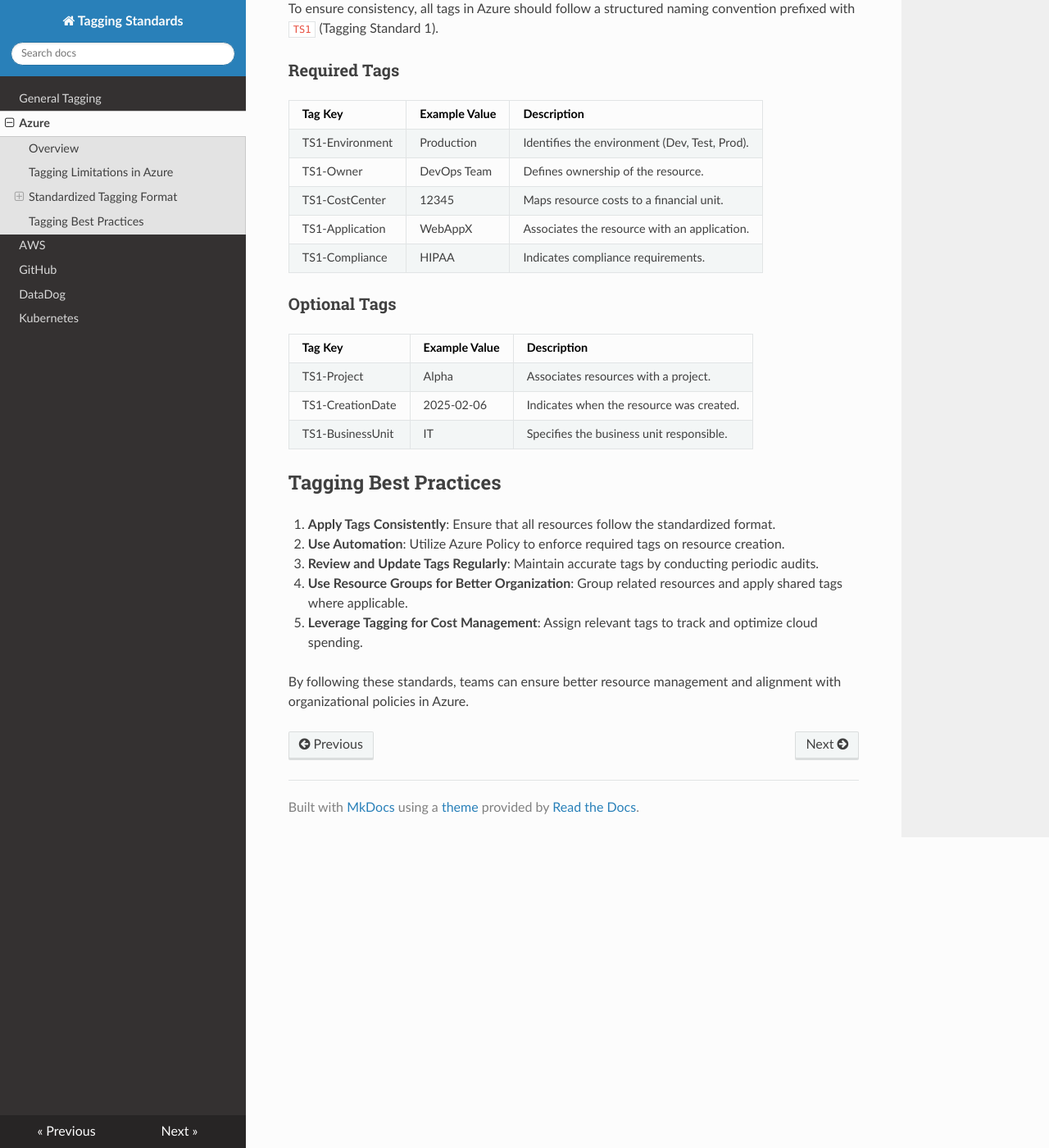
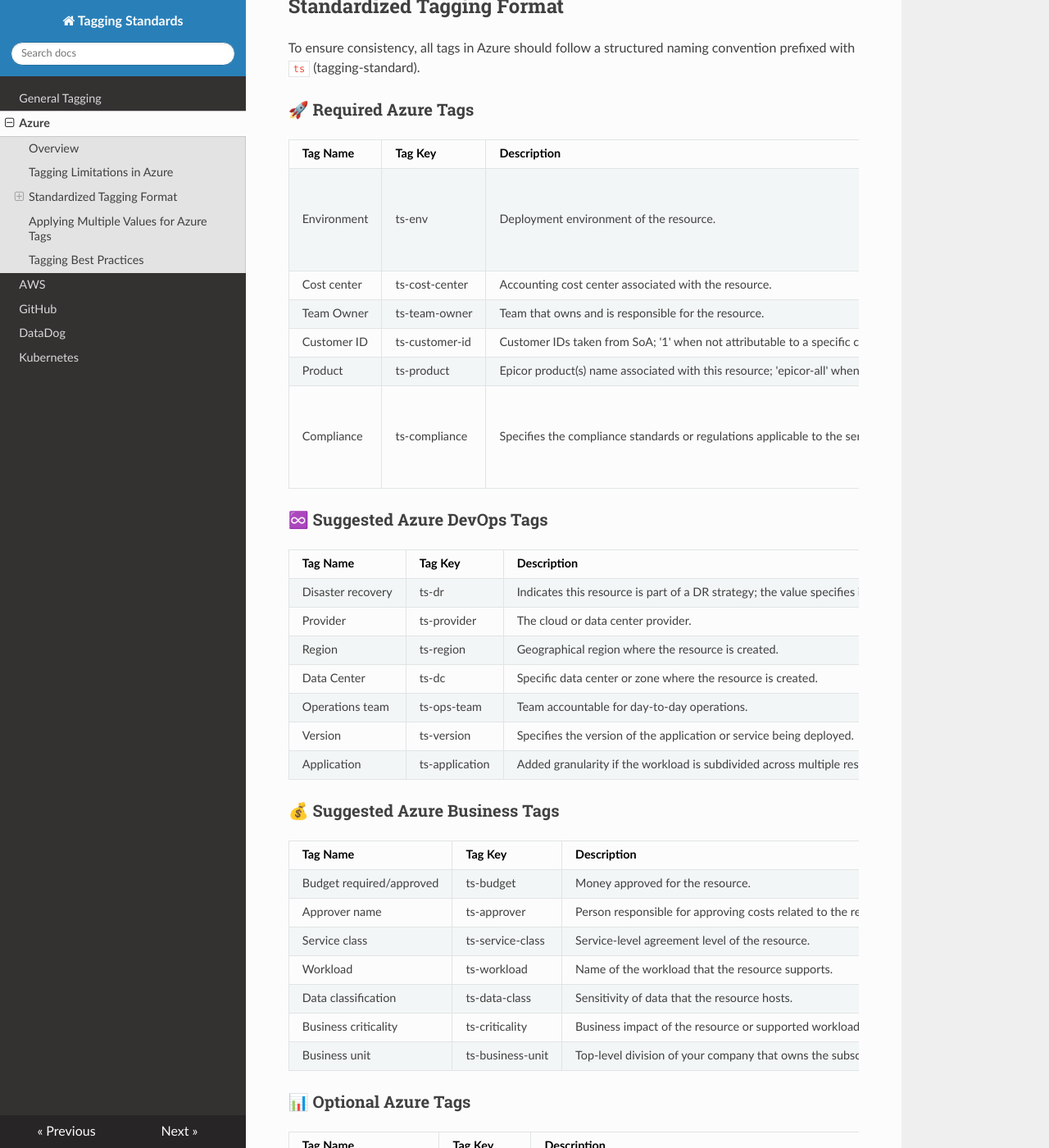
Before and after one commit to linda-silva/tagging-draft, an MkDocs documentation site: the page built from docs/azure.md, in a window 1280 px wide and 1400 px high, scrolled down 691 px. Shown: the whole window at 82% size. Built offline with MkDocs 1.6.1, drawn with Linux system fonts in a browser that asks for light colours; nearby versions of some CDN libraries; some of the changed text lies outside the part shown.

Commit message:
Specific tags for Azure and updating AWS

```diff
--- a/docs/azure.md
+++ b/docs/azure.md
@@ -4,32 +4,59 @@
 Azure supports resource tagging to help with organization, cost management, and governance. However, Azure has specific limitations and best practices that must be followed when implementing tagging standards.
 
 ## Tagging Limitations in Azure
+- **Tag Format**: Tags are name-value pairs where names and values are specified separately. Names are required, values are optional.
+- **Character Limits**:
+  - Tag names: Up to **512 characters** (except for storage accounts, which have a limit of 128 characters).
+  - Tag values: Up to **256 characters**.
+- **Allowed Characters**: Tag names and values may only contain alphanumeric characters, `-` , `_` , `.` (Azure allows other characters, but those violate our standards for other technologies)
+- **Case Sensitivity**: Tag names are **case-insensitive**, but values are **case-sensitive**.
 - **Maximum Tags per Resource**: Each resource can have up to **50 tags**.
-- **Tag Name and Value Length**:
-  - Tag names can be up to **512 characters** (except for storage accounts, which have a limit of 128 characters).
-  - Tag values can be up to **256 characters**.
-- **Case Sensitivity**: Tag names are **case-insensitive**, but values are **case-sensitive**.
-- **Restricted Characters**: Tag names and values **cannot** contain special characters like `<`, `>`, `%`, `&`, `?`.
 - **Inherited Tags**: Tags applied to resource groups are **not automatically inherited** by resources within the group.
 
 ## Standardized Tagging Format
-To ensure consistency, all tags in Azure should follow a structured naming convention prefixed with `TS1` (Tagging Standard 1).
+To ensure consistency, all tags in Azure should follow a structured naming convention prefixed with `ts` (tagging-standard).
 
-### Required Tags
-| Tag Key            | Example Value        | Description                                      |
-|--------------------|---------------------|--------------------------------------------------|
-| TS1-Environment   | Production          | Identifies the environment (Dev, Test, Prod).   |
-| TS1-Owner         | DevOps Team         | Defines ownership of the resource.              |
-| TS1-CostCenter    | 12345               | Maps resource costs to a financial unit.        |
-| TS1-Application   | WebAppX             | Associates the resource with an application.    |
-| TS1-Compliance    | HIPAA               | Indicates compliance requirements.              |
+### 🚀 Required Azure Tags
+| Tag Name     | Tag Key          | Description                                                                                                     | Values                                            | Scope        |
+|--------------|------------------|-----------------------------------------------------------------------------------------------------------------|---------------------------------------------------|-------------|
+| Environment  | ts-env              | Deployment environment of the resource.                                                                         | prod<br>dev<br>qa<br>stage<br>sandbox<br>TBD      | General      |
+| Cost center  | ts-cost-center   | Accounting cost center associated with the resource.                                                            | TBD                                               | General      |
+| Team Owner   | ts-team-owner    | Team that owns and is responsible for the resource.                                                             | TBD                                               | General      |
+| Customer ID  | ts-customer-id   | Customer IDs taken from SoA; '1' when not attributable to a specific customer.                                  | TBD                                               | General      |
+| Product      | ts-product       | Epicor product(s) name associated with this resource; 'epicor-all' when not attributable to a specific product. | TBD                                               | General      |
+| Compliance   | ts-compliance    | Specifies the compliance standards or regulations applicable to the service.                                    | pci-dss<br>sox<br>fedramp<br>gdpr<br>hipaa<br>soc | General      |
 
-### Optional Tags
-| Tag Key            | Example Value        | Description                                      |
-|--------------------|---------------------|--------------------------------------------------|
-| TS1-Project       | Alpha               | Associates resources with a project.            |
-| TS1-CreationDate  | 2025-02-06          | Indicates when the resource was created.        |
-| TS1-BusinessUnit | IT                   | Specifies the business unit responsible.        |
+### ♾️ Suggested Azure DevOps Tags
+| Tag Name           | Tag Key         | Description                                                                           | Values | Scope        |
+|--------------------|-----------------|---------------------------------------------------------------------------------------|--------|--------------|
+| Disaster recovery  | ts-dr           | Indicates this resource is part of a DR strategy; the value specifies its role in DR. | TBD    | General      |
+| Provider           | ts-provider     | The cloud or data center provider.                                                    | TBD    | General      |
+| Region             | ts-region       | Geographical region where the resource is created.                                    | TBD    | General      |
+| Data Center        | ts-dc           | Specific data center or zone where the resource is created.                           | TBD    | General      |
+| Operations team    | ts-ops-team     | Team accountable for day-to-day operations.                                           | TBD    | General      |
+| Version            | ts-version      | Specifies the version of the application or service being deployed.                   | TBD    | General      |
+| Application        | ts-application  | Added granularity if the workload is subdivided across multiple resources.            | TBD    | General      |
+
+### 💰 Suggested Azure Business Tags
+| Tag Name                 | Tag Key           | Description                                                                                             | Values | Scope   |
+|--------------------------|-------------------|---------------------------------------------------------------------------------------------------------|--------|---------|
+| Budget required/approved | ts-budget         | Money approved for the resource.                                                                        | TBD    | General |
+| Approver name            | ts-approver       | Person responsible for approving costs related to the resource.                                         | TBD    | General |
+| Service class            | ts-service-class  | Service-level agreement level of the resource.                                                          | TBD    | General |
+| Workload                 | ts-workload       | Name of the workload that the resource supports.                                                        | TBD    | General |
+| Data classification      | ts-data-class     | Sensitivity of data that the resource hosts.                                                            | TBD    | General |
+| Business criticality     | ts-criticality    | Business impact of the resource or supported workload.                                                  | TBD    | General |
+| Business unit            | ts-business-unit  | Top-level division of your company that owns the subscription or workload that the resource belongs to. | TBD    | General |
+
+### 📊 Optional Azure Tags
+| Tag Name                  | Tag Key         | Description                                                     | Values | Scope   |
+|---------------------------|-----------------|-----------------------------------------------------------------|--------|---------|
+| Start date of the project | ts-start-date   | Date when the resource was first deployed.                      | TBD    | General |
+| End date of the project   | ts-end-date     | Date when the resource is scheduled for retirement.             | TBD    | General |
+| Requester                 | ts-requester    | Team or individual who requested the creation of the resource.  | TBD    | General |
+
+## Applying Multiple Values for Azure Tags
+WIP
 
 ## Tagging Best Practices
 1. **Apply Tags Consistently**: Ensure that all resources follow the standardized format.
```
Also changed, not shown: docs/aws.md (+1 -1 lines).
